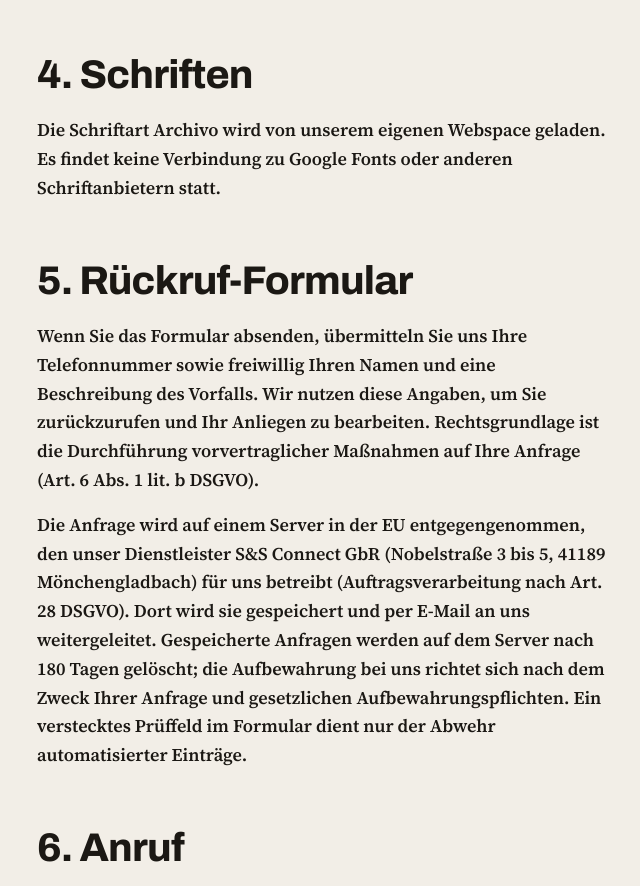
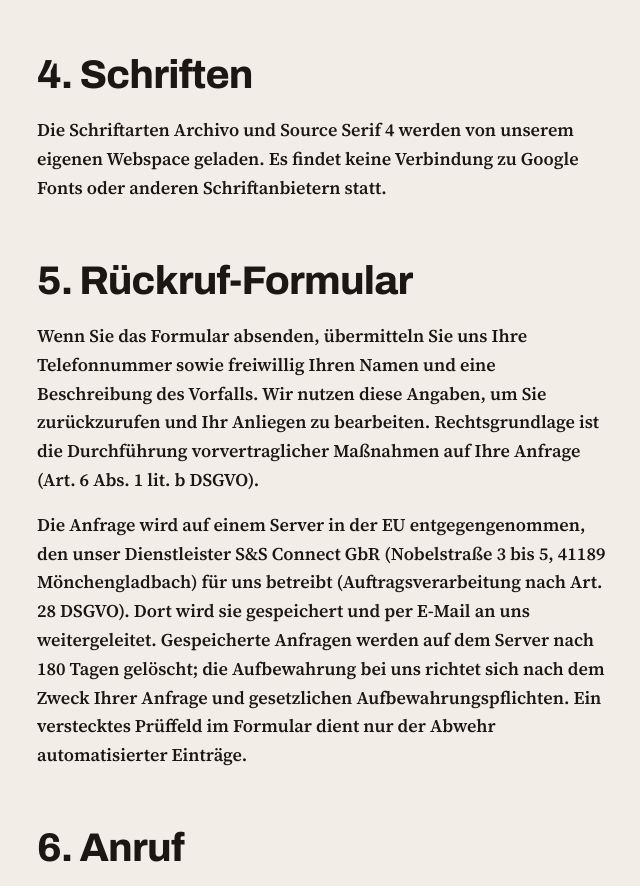
Before and after one commit to sundsoffice-tech/kge-landingpage, a plain HTML site: page datenschutz.html in a window 1280 px wide. Shown: the part 1390-2276 px from the top of the page, without its empty margins (41-681 px from the left). Drawn offline with Linux system fonts and the light colour scheme.

Commit message:
R1 schlank Runde 6, Block 2: DEPLOY.md auf den Stand, Schriften im Datenschutz
DEPLOY.md: Zeugenlauf als Pflichtschritt vor Push und Ausrollen mit allen
Sperren dieser Runde, Rotprobe in beiden NOINDEX-Ständen, GitHub Pages
veröffentlicht den ganzen Baum samt bilder-archiv/, Pflichtfeld ki und seine
Grenze wörtlich, heutige Bildplätze, Ort von Name und Bewertung, Telefonlinks,
Sprachvorgabe, Formular ohne JavaScript. Datenschutz nennt Source Serif 4.

Co-Authored-By: Claude Opus 5.5 <noreply@anthropic.com>

```diff
--- a/datenschutz.html
+++ b/datenschutz.html
@@ -73,7 +73,7 @@
     <p>Die Seite wird auf einem Server in der EU bereitgestellt, den unser Dienstleister S&amp;S Connect GbR (Nobelstraße 3 bis 5, 41189 Mönchengladbach) für uns betreibt (Auftragsverarbeitung nach Art. 28 DSGVO); das Rechenzentrum betreibt die Contabo GmbH, München. Beim Aufruf verarbeitet der Server technisch notwendige Daten wie IP-Adresse, Zeitpunkt, aufgerufene Seite und Browserkennung in Server-Protokollen. Rechtsgrundlage ist unser berechtigtes Interesse an einer zuverlässigen und sicheren Bereitstellung (Art. 6 Abs. 1 lit. f DSGVO). Die Daten werden nicht an Dritte außerhalb dieser Auftragsverarbeitung weitergegeben.</p>
 
     <h2>4. Schriften</h2>
-    <p>Die Schriftart Archivo wird von unserem eigenen Webspace geladen. Es findet keine Verbindung zu Google Fonts oder anderen Schriftanbietern statt.</p>
+    <p>Die Schriftarten Archivo und Source Serif 4 werden von unserem eigenen Webspace geladen. Es findet keine Verbindung zu Google Fonts oder anderen Schriftanbietern statt.</p>
 
     <h2 id="formular">5. Rückruf-Formular</h2>
     <p>Wenn Sie das Formular absenden, übermitteln Sie uns Ihre Telefonnummer sowie freiwillig Ihren Namen und eine Beschreibung des Vorfalls. Wir nutzen diese Angaben, um Sie zurückzurufen und Ihr Anliegen zu bearbeiten. Rechtsgrundlage ist die Durchführung vorvertraglicher Maßnahmen auf Ihre Anfrage (Art. 6 Abs. 1 lit. b DSGVO).</p>
```
Also changed, not shown: inhalte/datenschutz.html (+1 -1 lines), 1 other file.
